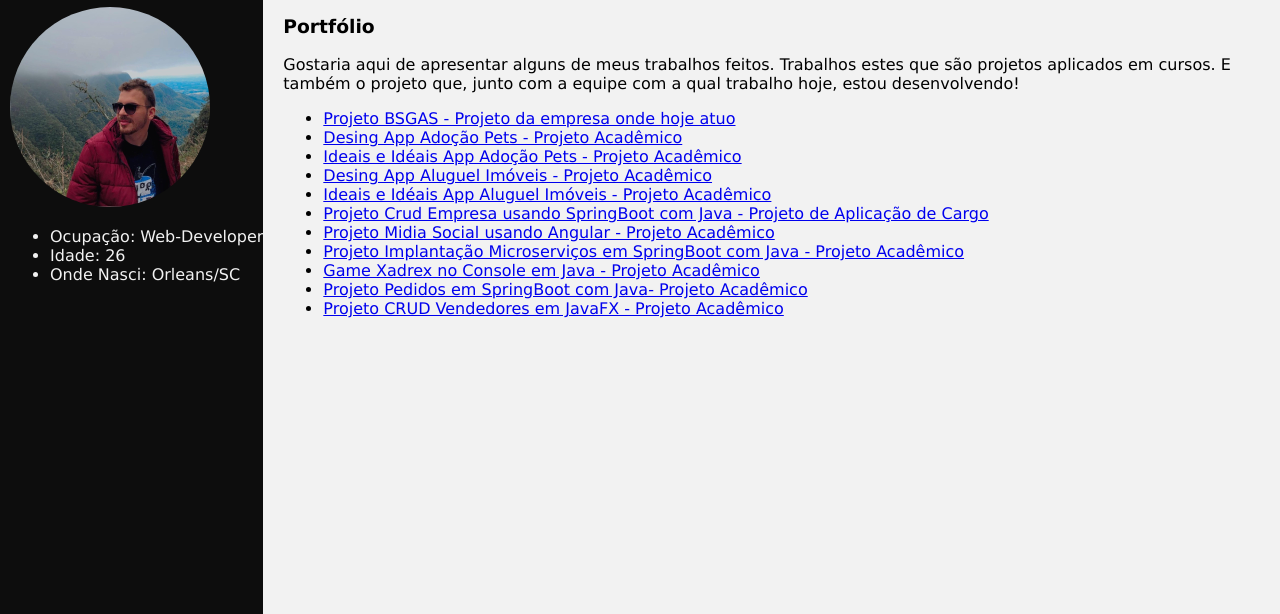
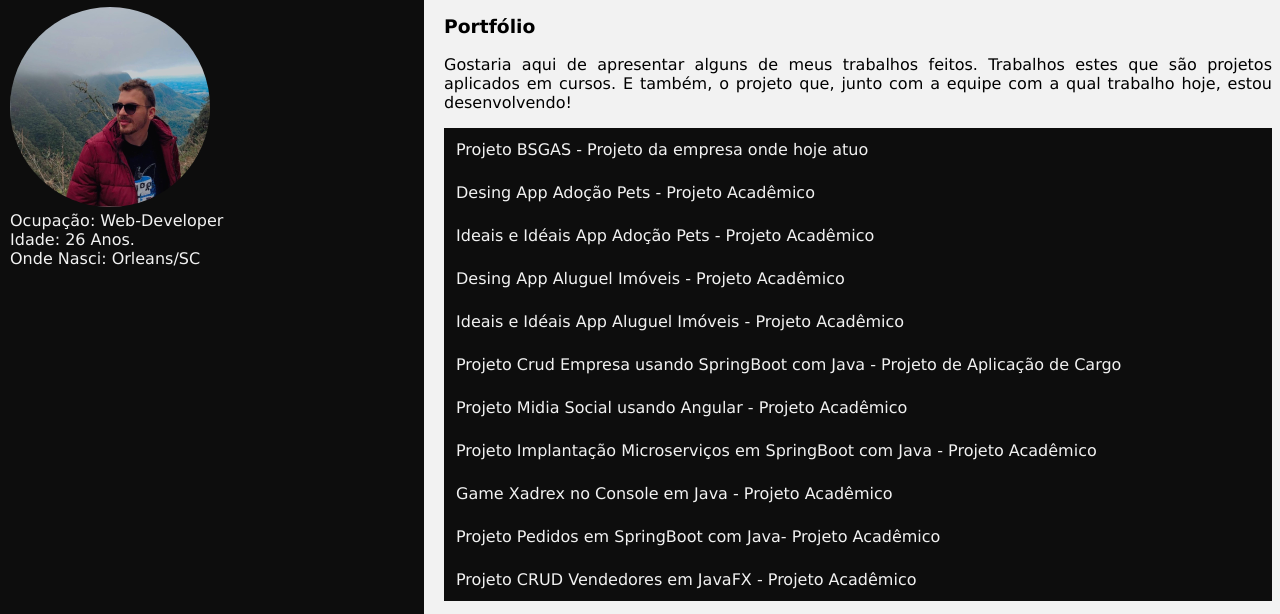
Before and after one commit to Markosbn/cv-portfolio, a plain HTML site: page portfolio.html in a window 1280 px wide. Shown: the part 123-737 px from the top of the page. Drawn offline with Linux system fonts and the light colour scheme.

Commit message:
add scrip e finalizado css

```diff
--- a/portfolio.html
+++ b/portfolio.html
@@ -11,9 +11,10 @@
     <link rel="icon" href="icons/android-chrome-512x512.png">
     <!-- conecta minha pagina ao fontsAwesome -->
     <link rel="stylesheet" href="https://cdnjs.cloudflare.com/ajax/libs/font-awesome/6.0.0-beta3/css/all.min.css">
+    <script src="script.js"></script>
 </head>
 
-<body>
+<body onload="calcularIdade()">
     <!-- Header da pagina -->
     <header class="colorNav">
         <H1>Marcos Della Justina Schulz</H1>
@@ -32,44 +33,45 @@
     <div class="container">
         <aside>
             <img id="fotoPerfil" src="images/minha_foto.jpeg" alt="Minha Foto" width="200px" height="200px">
-            <ul>
+            <ul class="navUl">
                 <li>Ocupação: Web-Developer</li>
-                <li>Idade: 26</li>
+                <li>Idade: <span id="resultado"></span></li>
                 <li>Onde Nasci: Orleans/SC</li>
             </ul>
         </aside>
         <section>
             <h3>Portfólio</h3>
             <p>Gostaria aqui de apresentar alguns de meus trabalhos feitos. Trabalhos estes que são projetos aplicados
-                em cursos. E também o projeto que, junto com a equipe com a qual trabalho hoje, estou desenvolvendo!</p>
-            <ul>
-                <li><a target="_blank" href="https://bsgas.brazilsistem.com.br/">Projeto BSGAS - Projeto da empresa onde
-                        hoje atuo</a></li>
-                <li><a target="_blank"
-                        href="https://www.figma.com/file/jA5svu0qmTluOg2vuuJAoj/WIREFRAMES%2CAula-5%3B-pagina%2Faltafidelidade%2C-aula-6?type=design&node-id=0%3A1&mode=design&t=7hSLivrYLV0UL1Op-1">Desing
-                        App Adoção Pets - Projeto Acadêmico</a></li>
-                <li><a target="_blank"
-                        href="https://www.figma.com/file/yB5edEukff1mZ4jj3oYjIY/Ado%C3%A7%C3%A3o-pets%2C-aula-5?type=whiteboard&t=pwjgOYN7rgC7Edhv-1">Ideais
-                        e Idéais App Adoção Pets - Projeto Acadêmico</a></li>
-                <li><a target="_blank"
-                        href="https://www.figma.com/file/cXVyj2ZQEZqb0WbReNhjMc/Atividade-Pratica---Fundamentos-De-Design-de-software---Wireframes-e-Media-fidelidade?type=design&node-id=0%3A1&mode=design&t=pwjgOYN7rgC7Edhv-1">Desing
-                        App Aluguel Imóveis - Projeto Acadêmico</a></li>
-                <li><a target="_blank"
-                        href="https://www.figma.com/file/vWHm3U49eEOgijWUiU4cFa/Atividade-Pratica---FUNDAMENTOS-DE-DESIGN-DE-SISTEMAS---Ideais-da-empresa-e-id%C3%A9ias?type=whiteboard&t=pwjgOYN7rgC7Edhv-1">Ideais
-                        e Idéais App Aluguel Imóveis - Projeto Acadêmico</a></li>
-                <li><a target="_blank" href="https://github.com/Markosbn/empresa-spring-teste-BS">Projeto Crud Empresa
-                        usando SpringBoot com Java - Projeto de Aplicação de Cargo</a></li>
-                <li><a target="_blank" href="https://github.com/Markosbn/codar-moments-project">Projeto Midia Social
-                        usando Angular - Projeto Acadêmico</a></li>
-                <li><a href="https://github.com/Markosbn/Rest-WithSpringBoot-Microservices" target="_blank">Projeto
-                        Implantação Microserviços em SpringBoot com Java - Projeto Acadêmico</a></li>
-                <li><a href="https://github.com/Markosbn/chess-project-java" target="_blank">Game Xadrex no Console em
-                        Java - Projeto Acadêmico</a></li>
-                <li><a href="https://github.com/Markosbn/projeto-pedidos-cursoSpring-java17" target="_blank">Projeto
-                        Pedidos em SpringBoot com Java- Projeto Acadêmico</a></li>
-                <li><a href="https://github.com/Markosbn/java-fx-seller-project" target="_blank">Projeto CRUD Vendedores
-                        em JavaFX - Projeto Acadêmico</a></li>
-            </ul>
+                em cursos. E também, o projeto que, junto com a equipe com a qual trabalho hoje, estou desenvolvendo!</p>
+            <div class="menu-vertical">
+                <a class="navA" target="_blank" href="https://bsgas.brazilsistem.com.br/">Projeto BSGAS - Projeto da empresa onde
+                    hoje atuo</a>
+                <a class="navA" target="_blank"
+                    href="https://www.figma.com/file/jA5svu0qmTluOg2vuuJAoj/WIREFRAMES%2CAula-5%3B-pagina%2Faltafidelidade%2C-aula-6?type=design&node-id=0%3A1&mode=design&t=7hSLivrYLV0UL1Op-1">Desing
+                    App Adoção Pets - Projeto Acadêmico</a>
+                <a class="navA" target="_blank"
+                    href="https://www.figma.com/file/yB5edEukff1mZ4jj3oYjIY/Ado%C3%A7%C3%A3o-pets%2C-aula-5?type=whiteboard&t=pwjgOYN7rgC7Edhv-1">Ideais
+                    e Idéais App Adoção Pets - Projeto Acadêmico</a>
+                <a class="navA" target="_blank"
+                    href="https://www.figma.com/file/cXVyj2ZQEZqb0WbReNhjMc/Atividade-Pratica---Fundamentos-De-Design-de-software---Wireframes-e-Media-fidelidade?type=design&node-id=0%3A1&mode=design&t=pwjgOYN7rgC7Edhv-1">Desing
+                    App Aluguel Imóveis - Projeto Acadêmico</a>
+                <a class="navA" target="_blank"
+                    href="https://www.figma.com/file/vWHm3U49eEOgijWUiU4cFa/Atividade-Pratica---FUNDAMENTOS-DE-DESIGN-DE-SISTEMAS---Ideais-da-empresa-e-id%C3%A9ias?type=whiteboard&t=pwjgOYN7rgC7Edhv-1">Ideais
+                    e Idéais App Aluguel Imóveis - Projeto Acadêmico</a>
+                <a class="navA" target="_blank" href="https://github.com/Markosbn/empresa-spring-teste-BS">Projeto Crud Empresa
+                    usando SpringBoot com Java - Projeto de Aplicação de Cargo</a>
+                <a class="navA" target="_blank" href="https://github.com/Markosbn/codar-moments-project">Projeto Midia Social
+                    usando Angular - Projeto Acadêmico</a>
+                <a class="navA" href="https://github.com/Markosbn/Rest-WithSpringBoot-Microservices" target="_blank">Projeto
+                    Implantação Microserviços em SpringBoot com Java - Projeto Acadêmico</a>
+                <a class="navA" href="https://github.com/Markosbn/chess-project-java" target="_blank">Game Xadrex no Console em
+                    Java - Projeto Acadêmico</a>
+                <a class="navA" href="https://github.com/Markosbn/projeto-pedidos-cursoSpring-java17" target="_blank">Projeto
+                    Pedidos em SpringBoot com Java- Projeto Acadêmico</a>
+                <a class="navA" href="https://github.com/Markosbn/java-fx-seller-project" target="_blank">Projeto CRUD Vendedores
+                        em JavaFX - Projeto Acadêmico</a>
+            </div>
+            <p>Meu primeiro emprego foi como auxiliar de almoxarifado na Eletro-jo Matériais Elétricos por cerca de 2 anos! Em sequência trabalhei também como suporte técnico na Trier Sistemas por 1 ano e 5 meses, onde tive a oportunidade de trabalhar com e aprender muito sobre SQL! Após esta experiência fui para a Neo Sistemas onde trabalhei por 1 ano e 4 meses, como suporte técnico onde pude aperfeiçoar minhas habilidades de lógica e SQL, porém infelizmente precisei me afastar por motivos de saúde. E em 2018 fui para a Brazil Sistem onde atuei até inicio de 2022 como suporte técnico e hoje estou atuando como Desenvolvedor Java.</p>
         </section>
     </div>
 
--- /dev/null
+++ b/script.js
@@ -0,0 +1,16 @@
+// cria alerta para o usuario e recarrega a pagina ao clicar no enviar do formulario
+function onEnviar() {
+    window.alert("Function not implemented");
+    window.location.reload();
+}
+
+//calcula minha idade para exibir na tela
+function calcularIdade() {
+    var dataNascimento = new Date('1997-03-21');
+    var dataAtual = new Date();
+
+    var idadeEmMilissegundos = dataAtual - dataNascimento;
+    var idadeEmAnos = Math.floor(idadeEmMilissegundos / (1000 * 60 * 60 * 24 * 365.25));
+
+    document.getElementById('resultado').textContent = idadeEmAnos + " Anos.";
+  }
--- a/style.css
+++ b/style.css
@@ -78,9 +78,9 @@
     border-radius: 50%;
 }
 
-/* define como grid o display */
+/* define como flex o display */
 .container {
-    display: grid;
+    display: flex;
     min-height: 100%;
 }
 
@@ -91,24 +91,26 @@
     color: #F2F2F2;
     padding-top: 10px;
     padding-left: 10px;
-    grid-column-start: 1;
-    grid-column-end: 3;
+    flex: 1;
 }
 
 /* joga para direta o section */
 section {
-    grid-column-start: 4;
-    grid-column-end: 12;
     padding-left: 20px;
+    flex: 2;
+    text-align: justify;
+}
+
+section ul {
+    list-style-type: square;
 }
 
 /* joga para direta o form */
 form {
-    grid-column-start: 4;
-    grid-column-end: 12;
     padding-left: 20px;
     margin: 0 auto;
     width: 50%;
+    flex: 2;
 }
 
 /* alinha os inputs */
@@ -119,7 +121,7 @@
 
 /* define o formato dos inputs */
 input, textarea {
-    border-radius: 20px;
+    border-radius: 5px;
     padding-left: 30px;
     padding-right: 30px;
     background-color: #8C8C8C;
@@ -142,3 +144,15 @@
 i {
     color: #F2F2F2;
 }
+
+.menu-vertical {
+    width: 100%;
+}
+
+.menu-vertical a {
+    background-color: #0D0D0D;
+    color: #F2F2F2;
+    display: block;
+    padding: 12px;
+    text-decoration: none;
+}
```
Also changed, not shown: contato.html (+6 -5 lines), formacao.html (+27 -25 lines), index.html (+15 -13 lines).
